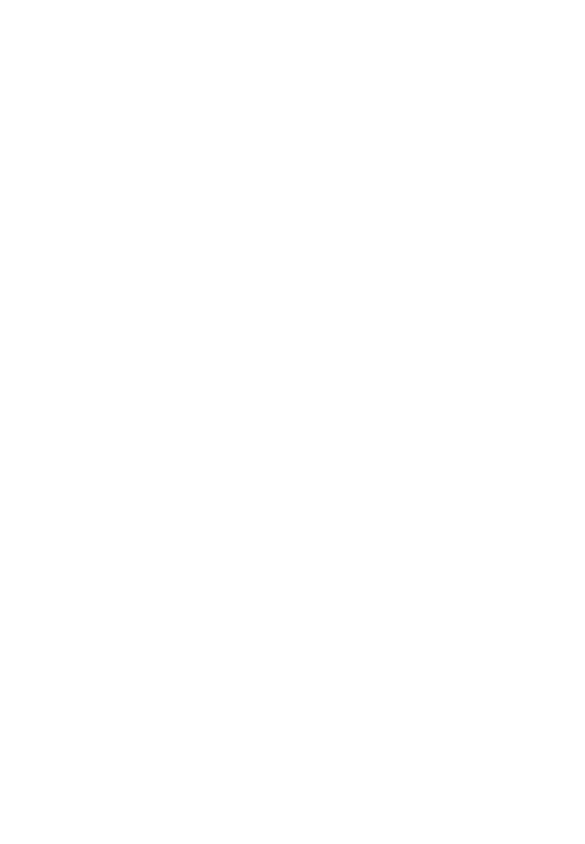
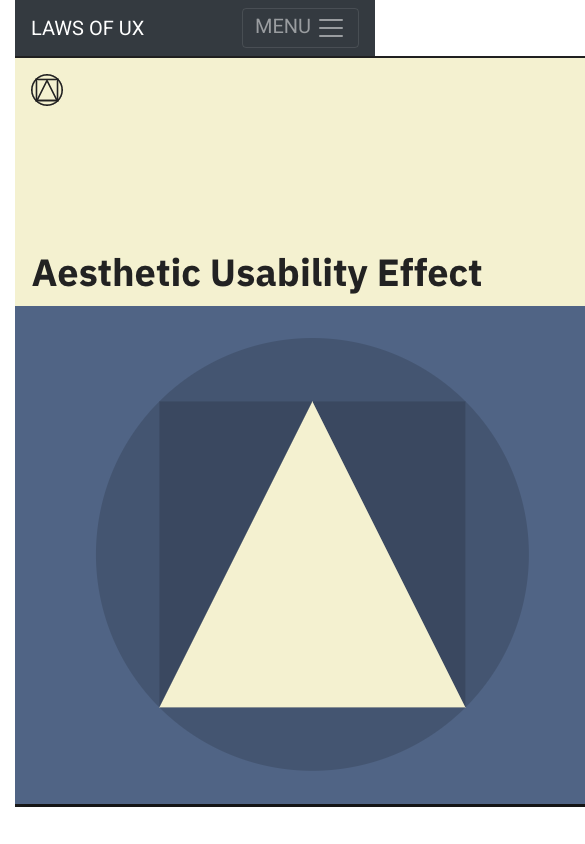
Before and after one commit to daniellaskinner/lawsOfUXBuild, a website: page app/index.html in a window 390 px wide. Shown: the top 844 px of the page, 585 px wide, since content can reach past the window. Drawn offline with nearby package versions, Linux system fonts and the light colour scheme; files that its build step writes are made by us from their sources.

Commit message:
added navbar and hamburger menu icon

```diff
--- a/app/index.html
+++ b/app/index.html
@@ -3,8 +3,25 @@
     <title>Home | Laws of UX</title>
     <script defer src="js/ES6/index.js"></script>
     <link rel="stylesheet" href="https://stackpath.bootstrapcdn.com/bootstrap/4.4.1/css/bootstrap.min.css" integrity="sha384-Vkoo8x4CGsO3+Hhxv8T/Q5PaXtkKtu6ug5TOeNV6gBiFeWPGFN9MuhOf23Q9Ifjh" crossorigin="anonymous"/>
+    <link rel="stylesheet" type="text/css" href="css/style.css">
+    <link href="https://fonts.googleapis.com/css?family=Roboto&display=swap" rel="stylesheet">
 </head>
 <body>
+    <div class="container-fluid">
+        <nav class="navbar navbar-dark bg-dark">
+            <span class="navbar-brand mb-0 h1">LAWS OF UX</span>
+            <button class="navbar-toggler" type="button" data-toggle="collapse" data-target="#navbarToggleExternalContent" aria-controls="navbarToggleExternalContent" aria-expanded="false" aria-label="Toggle navigation">
+                <span class="pt">MENU</span>
+                <span class="navbar-toggler-icon"></span>
+            </button>
+        </nav>
 
+        <div class="row">
+            <div class="col-md-6 col-lg-4">
+                <div></div>
+                <img src="images/logo.png" alt="logo_here">
+            </div>
+        </div>
+    </div>
 </body>
 </html>
--- /dev/null
+++ b/app/scss/style.scss
@@ -0,0 +1,19 @@
+$font: 'Roboto';
+$colour: rgb(34, 34, 34);
+
+body {
+  font-family: $font;
+}
+
+row {
+  background-color: $colour;
+}
+
+nav {
+  position: fixed;
+  top: 0;
+}
+
+//.menu {
+//  padding-top
+//}
--- a/gulpFile.js
+++ b/gulpFile.js
@@ -1,3 +1,4 @@
+var gulp = require('gulp')
 var sass = require('gulp-sass')
 
 function sassCompile(cb) {
@@ -5,8 +6,6 @@
         .pipe(sass()) // Converts Sass to CSS with gulp-sass
         .pipe(gulp.dest('app/css'));
     cb();
-.pipe(plugins.livereload()); //add live reload of page
-.pipe(gulp.dest('build')).on('error', gutil.log)
 }
 
 function watch() {
```
Also changed, not shown: app/css/scss/style.scss (deleted), app/css/style.css (added), app/images/logo.png (added).
